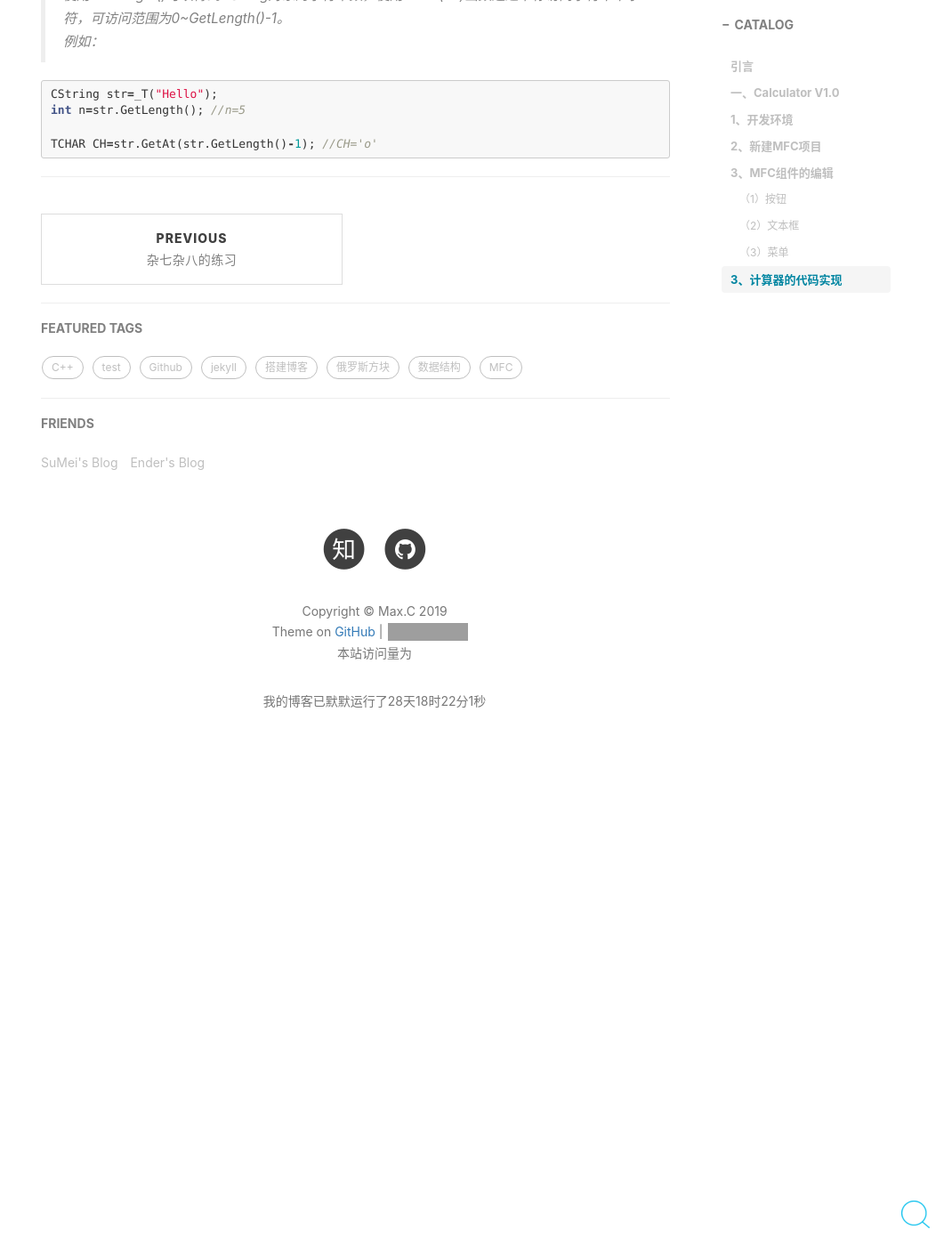
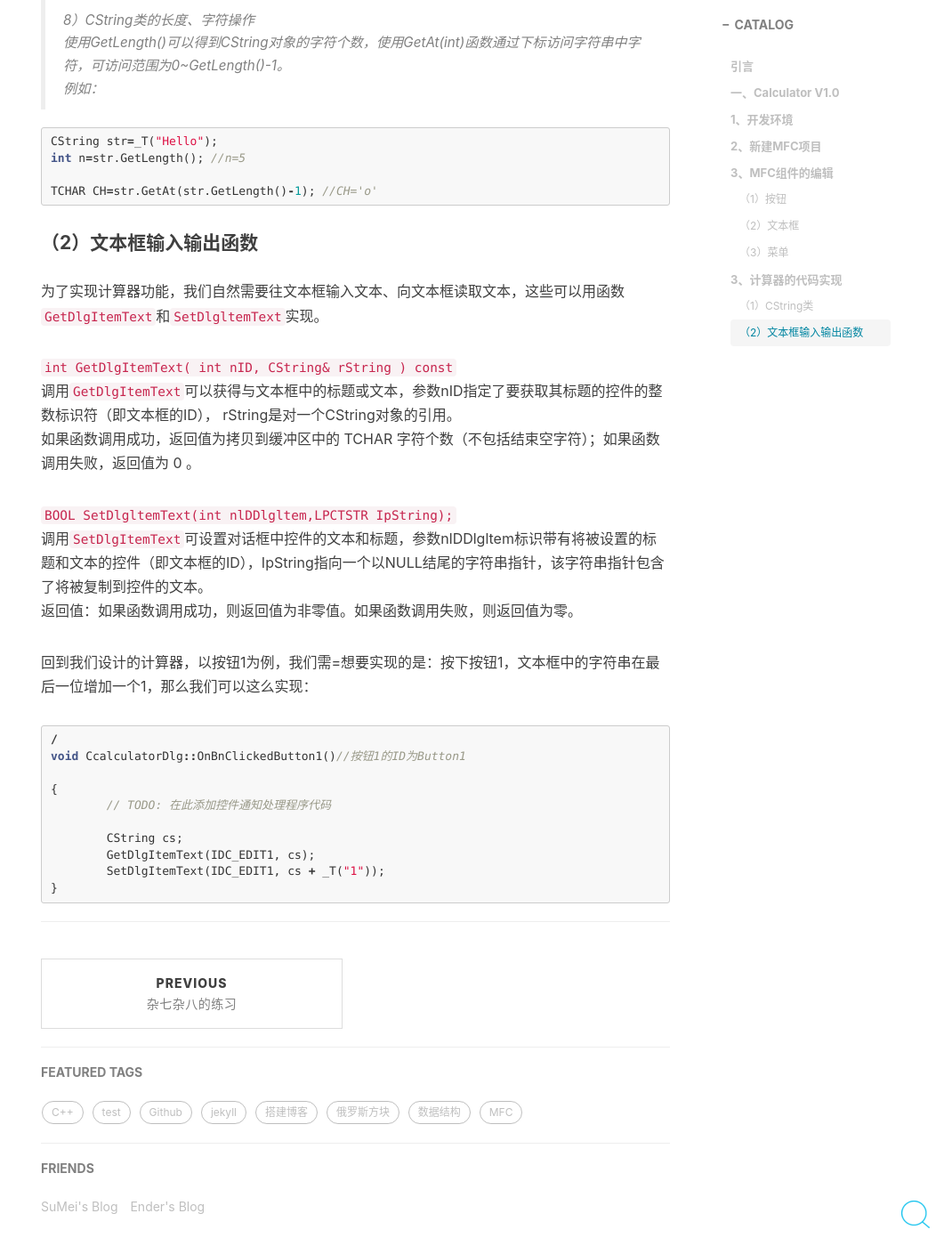
Before and after one commit to 437436999/437436999-coder.github.io, a Jekyll site: the page built from _posts/2019-09-06-Calculator.md, in a window 1280 px wide and 1400 px high, scrolled down 13897 px. Shown: the whole window at 89% size, without its empty margins (219-1280 px from the left). Built offline with Jekyll 4.4.1, drawn with Linux system fonts in a browser that asks for light colours; nearby versions of some CDN libraries; comment, search, counter and statistics services are not loaded; before the commit the page ends 14789 px from its top, so only the background shows below that; some of the changed text lies outside the part shown; grey boxes are pictures that could not be loaded.

Commit message:
Update 2019-09-06-Calculator.md

````diff
--- a/_posts/2019-09-06-Calculator.md
+++ b/_posts/2019-09-06-Calculator.md
@@ -112,6 +112,8 @@ tags: C++ MFC
 ![](/assets/post_img/2019-09-06/1.png)
 
 ### 3、计算器的代码实现
+
+#### （1）CString类
 
 在MFC代码中，数值类型与C++相同，但输入输出的字符类型为`TCHAR`，字符串类型为`CString`，可以利用宏定义`_T("字符串常量")`将C字符串转换为`CString`，利用宏定义`_T('字符常量')`将C字符转换为`TCHAR`。
 
@@ -234,6 +236,32 @@ int n=str.GetLength(); //n=5
 TCHAR CH=str.GetAt(str.GetLength()-1); //CH='o'
 ```
 
+#### （2）文本框输入输出函数
+
+为了实现计算器功能，我们自然需要往文本框输入文本、向文本框读取文本，这些可以用函数`GetDlgItemText`和`SetDlgltemText`实现。
+
+`int GetDlgItemText( int nID, CString& rString ) const`<br>
+调用`GetDlgItemText`可以获得与文本框中的标题或文本，参数nID指定了要获取其标题的控件的整数标识符（即文本框的ID）， rString是对一个CString对象的引用。<br>
+如果函数调用成功，返回值为拷贝到缓冲区中的 TCHAR 字符个数（不包括结束空字符）；如果函数调用失败，返回值为 0 。
+
+`BOOL SetDlgltemText(int nlDDlgltem,LPCTSTR IpString);`<br>
+调用`SetDlgItemText`可设置对话框中控件的文本和标题，参数nlDDlgltem标识带有将被设置的标题和文本的控件（即文本框的ID），IpString指向一个以NULL结尾的字符串指针，该字符串指针包含了将被复制到控件的文本。<br>
+返回值：如果函数调用成功，则返回值为非零值。如果函数调用失败，则返回值为零。
+
+回到我们设计的计算器，以按钮1为例，我们需=想要实现的是：按下按钮1，文本框中的字符串在最后一位增加一个1，那么我们可以这么实现：
+
+```cpp
+/
+void CcalculatorDlg::OnBnClickedButton1()//按钮1的ID为Button1
+
+{
+	// TODO: 在此添加控件通知处理程序代码
+
+	CString cs;
+	GetDlgItemText(IDC_EDIT1, cs);
+	SetDlgItemText(IDC_EDIT1, cs + _T("1"));
+}
+```
 
 
 ***
````
